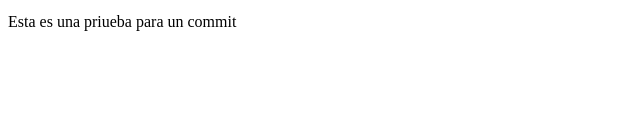
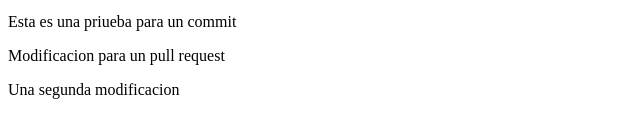
Before and after one commit to brayanmega19/Codeacademy.github.io-brayanmega, a plain HTML site: page index.html in a window 1280 px wide. Shown: the part 403-540 px from the top of the page, without its empty margins (0-640 px from the left). Drawn offline with Linux system fonts and the light colour scheme.

Commit message:
Haciendo mejoras al index

```diff
--- a/index.html
+++ b/index.html
@@ -5,6 +5,8 @@
   <p>Welcome to the strippers club!</p>
   <img src="https://content.codecademy.com/articles/github-pages-via-web-app/happy-ice-cream.gif" />
   <p>Esta es una priueba para un commit</p>
+  <p>Modificacion para un pull request</p>
+  <p>Una segunda modificacion</p>
 </body>
 
 </html>
```
